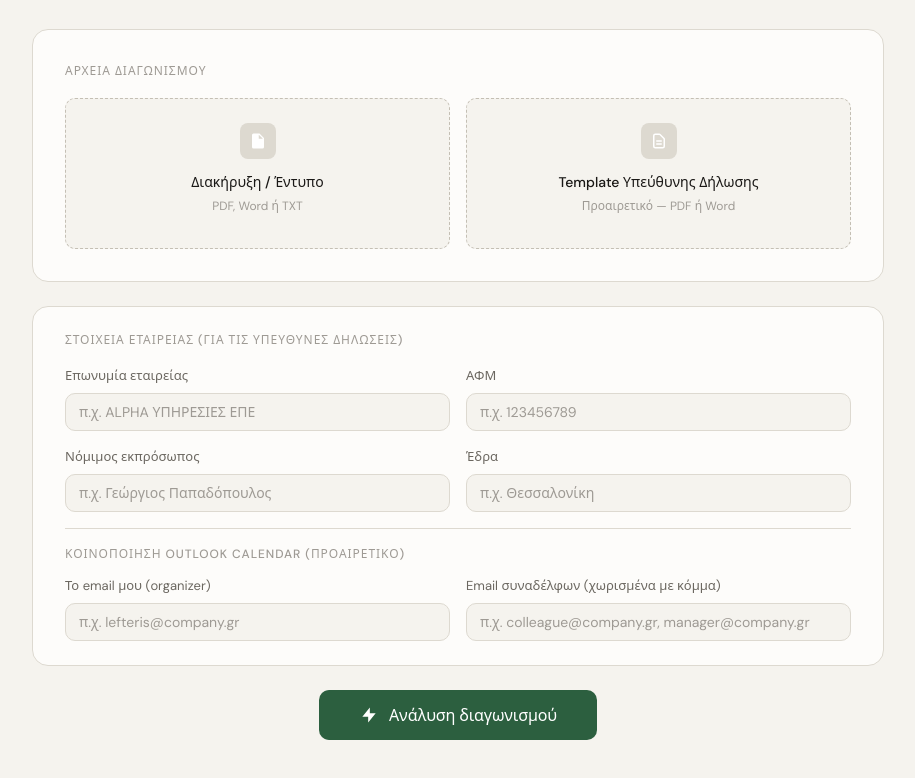
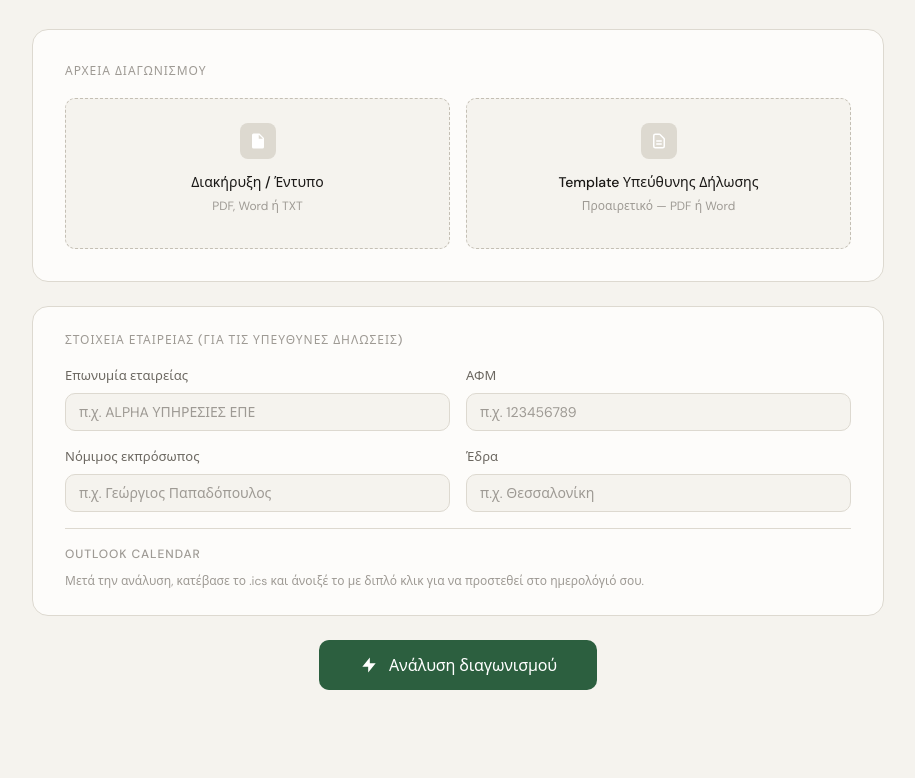
Before and after one commit to LefieTsimplekas/diagonimsoi_agent, a plain HTML site: page index.html in a window 1280 px wide. Shown: the part 492-1270 px from the top of the page, without its empty margins (182-1097 px from the left). Drawn offline with Linux system fonts and the light colour scheme.

Commit message:
Refactor Outlook Calendar section and ICS method

```diff
--- a/index.html
+++ b/index.html
@@ -636,17 +636,8 @@
         </div>
       </div>
       <div style="margin-top:1rem;padding-top:1rem;border-top:1px solid var(--border)">
-        <div class="section-label" style="margin-bottom:0.75rem">Κοινοποίηση Outlook Calendar (προαιρετικό)</div>
-        <div class="field-row">
-          <div class="field-group">
-            <label>Το email μου (organizer)</label>
-            <input type="email" id="organizer-email" placeholder="π.χ. lefteris@company.gr">
-          </div>
-          <div class="field-group">
-            <label>Email συναδέλφων (χωρισμένα με κόμμα)</label>
-            <input type="text" id="attendees" placeholder="π.χ. colleague@company.gr, manager@company.gr">
-          </div>
-        </div>
+        <div class="section-label" style="margin-bottom:0.5rem">Outlook Calendar</div>
+        <p style="font-size:12px;color:var(--text-faint)">Μετά την ανάλυση, κατέβασε το .ics και άνοιξέ το με διπλό κλικ για να προστεθεί στο ημερολόγιό σου.</p>
       </div>
     </div>
 
@@ -1327,14 +1318,12 @@ ${content}
           .map(email => `ATTENDEE;CUTYPE=INDIVIDUAL;ROLE=REQ-PARTICIPANT;PARTSTAT=NEEDS-ACTION;RSVP=TRUE:mailto:${email}`)
       : [];
 
-    const method = organizerEmail && attendeeLines.length > 0 ? 'REQUEST' : 'PUBLISH';
-
     const icsLines = [
       'BEGIN:VCALENDAR',
       'VERSION:2.0',
       'PRODID:-//DiagonismosAgent//GR',
       'CALSCALE:GREGORIAN',
-      `METHOD:${method}`,
+      'METHOD:PUBLISH',
       'BEGIN:VEVENT',
       `UID:${uid}`,
       `DTSTAMP:${now}`,
@@ -1342,8 +1331,6 @@ ${content}
       `DTEND;VALUE=DATE:${endStr}`,
       `SUMMARY:⏰ Λήξη: ${d.anatheton || 'Διαγωνισμός'}`,
       `DESCRIPTION:${desc}`,
-      ...(organizerLine ? [organizerLine] : []),
-      ...attendeeLines,
       'BEGIN:VALARM',
       'TRIGGER:-P2D',
       'ACTION:DISPLAY',
```
